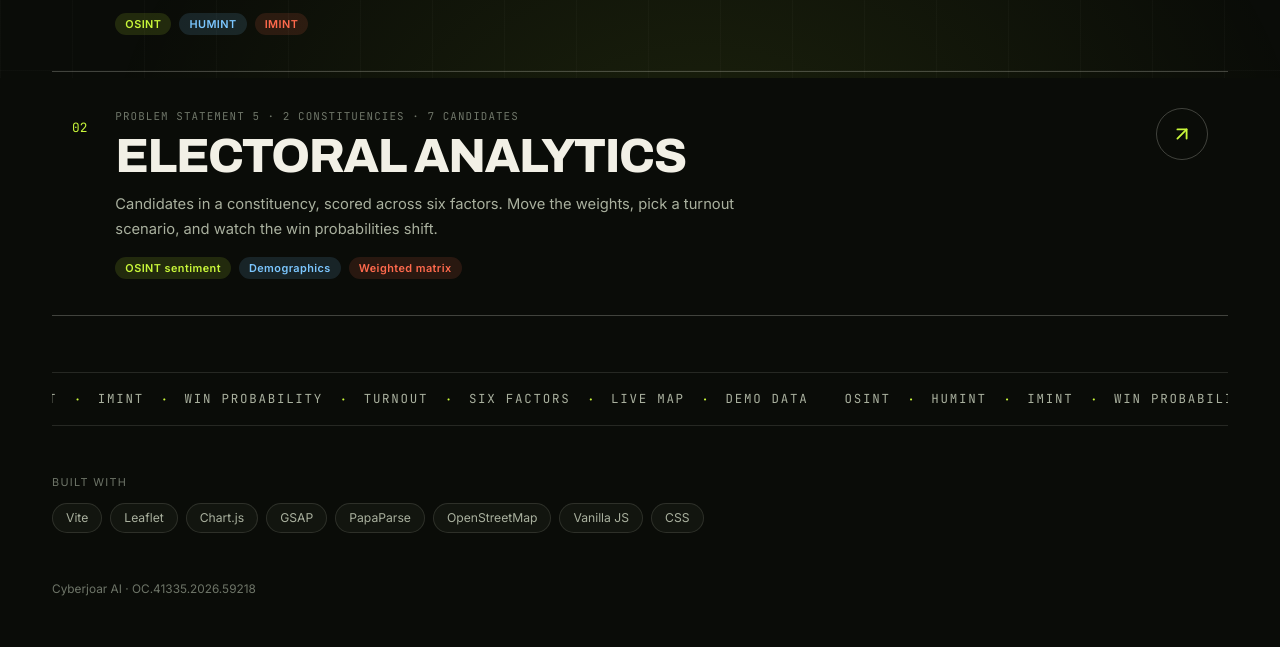
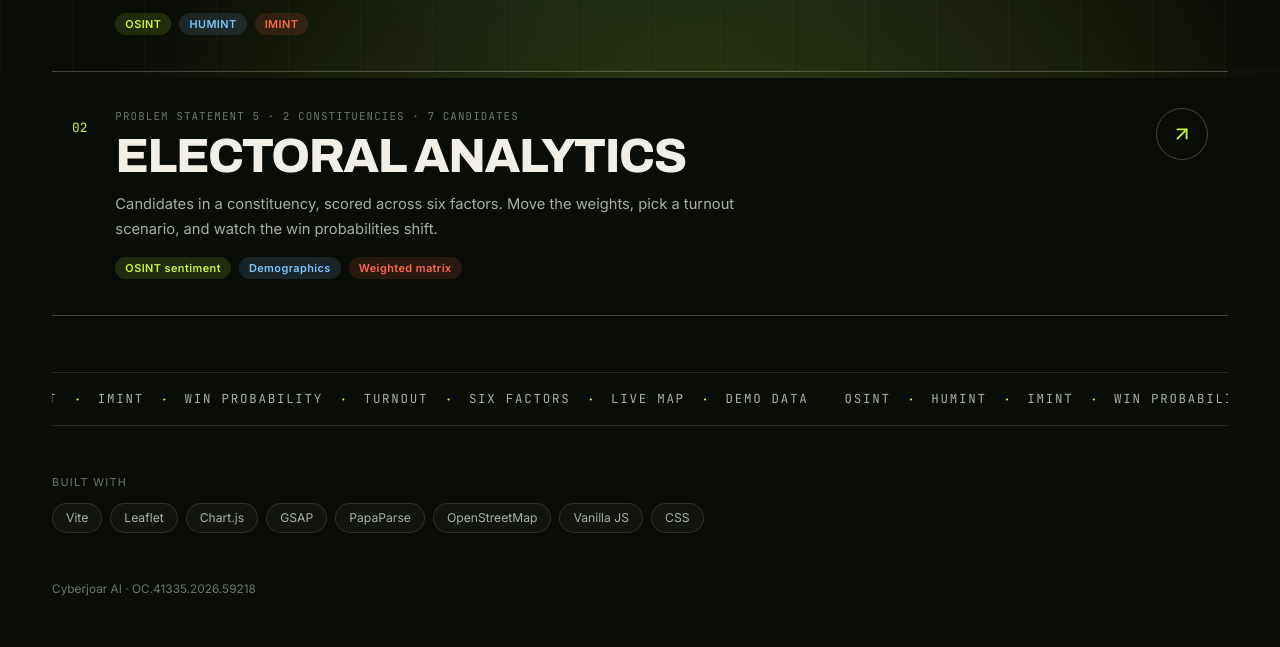
Before and after one commit to SubhamThakur80661/cyberjoar-ai, a website built with Vite: page index.html in a window 1280 px wide. Shown: the part 722-1369 px from the top of the page. Built offline with nearby package versions, Linux system fonts and the light colour scheme.

Commit message:
Strengthen page aurora so frosted panels have colour to refract
body::before washes go from faint (9-16% alpha) to vivid (20-30%):
acid lime top-left, sky top-right, teal mid-page, lime bottom. The top
washes sit behind the fixed command bar so its glass shows colour too.
Glass fills and blur untouched.

```diff
--- a/src/styles/globals.css
+++ b/src/styles/globals.css
@@ -88,17 +88,19 @@ body::before {
   position: fixed;
   inset: 0;
   pointer-events: none;
-  /* Ambient aurora behind the glass: soft acid-lime + sky washes give the
-     frosted panels colour to refract — blur over flat ink reads as nothing.
-     Static gradients only (no animation), so prefers-reduced-motion needs
-     no handling here. */
+  /* Ambient aurora behind the glass: large, vivid acid-lime + sky + teal
+     washes give the frosted panels colour to refract — blur over flat ink
+     reads as nothing. The top washes sit behind the fixed command bar so
+     its glass shows colour too. Static gradients only (no animation), so
+     prefers-reduced-motion needs no handling here. */
   background-image:
     linear-gradient(rgba(242, 240, 230, 0.025) 1px, transparent 1px),
     linear-gradient(90deg, rgba(242, 240, 230, 0.025) 1px, transparent 1px),
-    radial-gradient(880px 620px at 10% -8%, rgba(201, 247, 58, 0.16), transparent 62%),
-    radial-gradient(760px 560px at 96% 12%, rgba(124, 199, 255, 0.13), transparent 60%),
-    radial-gradient(980px 720px at 55% 112%, rgba(201, 247, 58, 0.09), transparent 62%);
-  background-size: 72px 72px, 72px 72px, 100% 100%, 100% 100%, 100% 100%;
+    radial-gradient(900px 640px at 8% -6%, rgba(201, 247, 58, 0.3), transparent 62%),
+    radial-gradient(780px 580px at 97% 10%, rgba(124, 199, 255, 0.26), transparent 60%),
+    radial-gradient(820px 600px at 50% 52%, rgba(45, 212, 191, 0.14), transparent 64%),
+    radial-gradient(1000px 740px at 55% 112%, rgba(201, 247, 58, 0.2), transparent 62%);
+  background-size: 72px 72px, 72px 72px, 100% 100%, 100% 100%, 100% 100%, 100% 100%;
 }
 
 ::selection {
```
